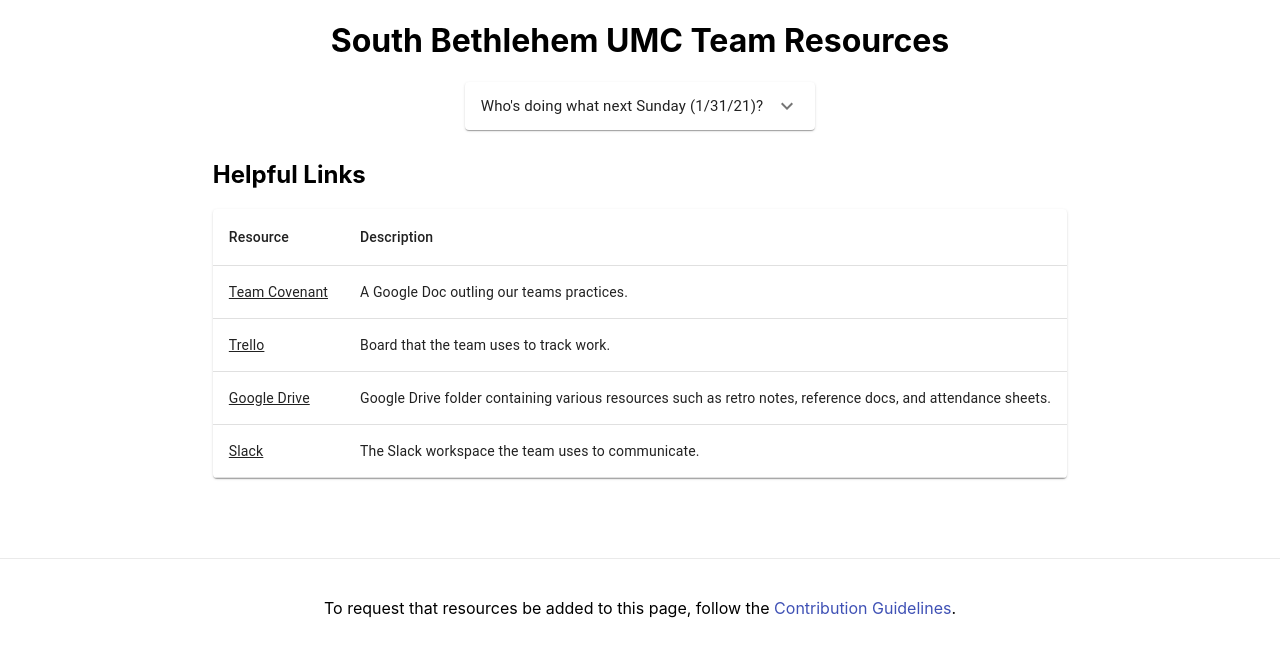
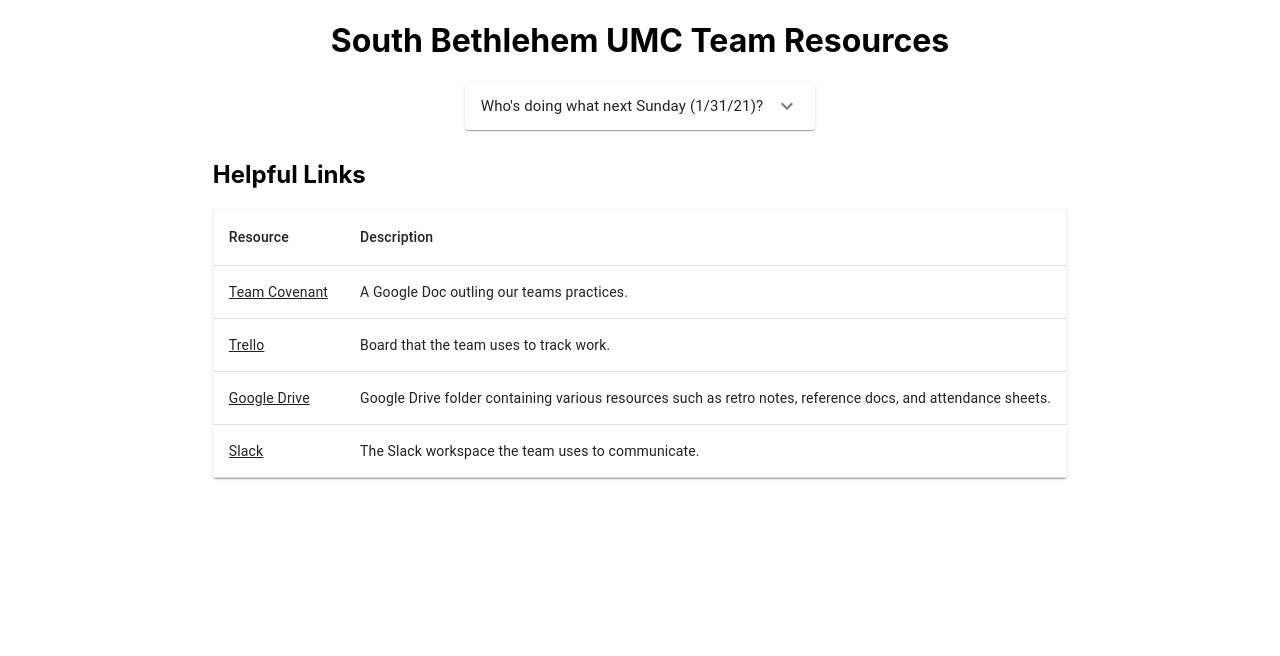
Before and after one commit to bmanley91/sbumc-resource-site, a Next.js app: page / in a window 1280 px wide. Shown: the top 656 px of the page. Built offline with nearby package versions, Linux system fonts and the light colour scheme.

Commit message:
Removed footer.

```diff
--- a/components/Footer.js
+++ /dev/null
@@ -1,16 +0,0 @@
-import React from 'react';
-import { Link } from '@material-ui/core';
-import styles from '../styles/footer.module.css';
-
-export default function Footer() {
-    return (
-        <footer className={styles.footer}>
-            <span>
-                To request that resources be added to this page, follow the
-                <Link href='https://github.com/bmanley91/sbumc-resource-site/blob/main/CONTRIBUTING.md'>
-                    <a> Contribution Guidelines</a>
-                </Link>.
-            </span>
-        </footer>
-    );
-}
--- a/pages/index.js
+++ b/pages/index.js
@@ -1,6 +1,5 @@
 import React from 'react';
 import Head from 'next/head';
-import Footer from '@components/Footer';
 import Header from '@components/Header';
 import RolesAccordian from '@components/RolesAccordian';
 import ResourceTable from '@components/ResourceTable';
@@ -19,8 +18,6 @@ export default function Home() {
                 <RolesAccordian />
                 <ResourceTable />
             </main>
-
-            <Footer />
         </div>
     );
 }
```
